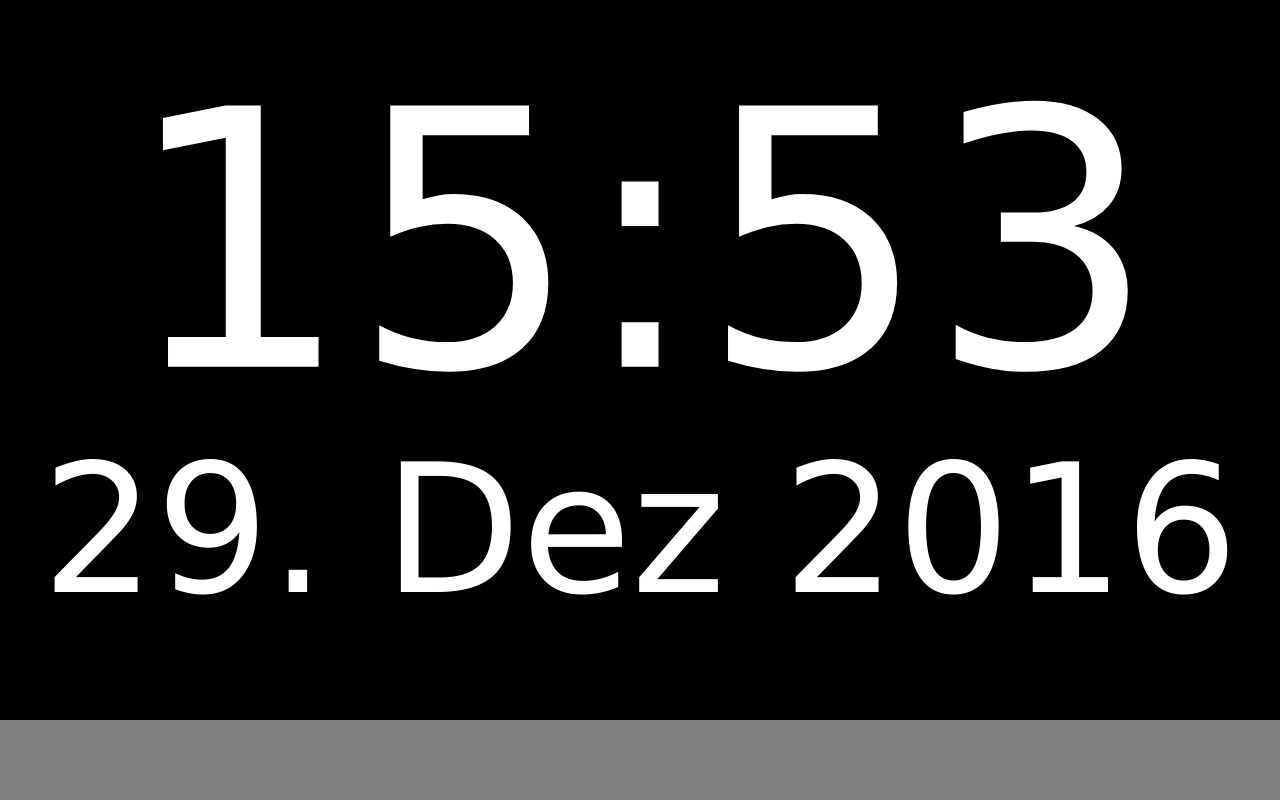
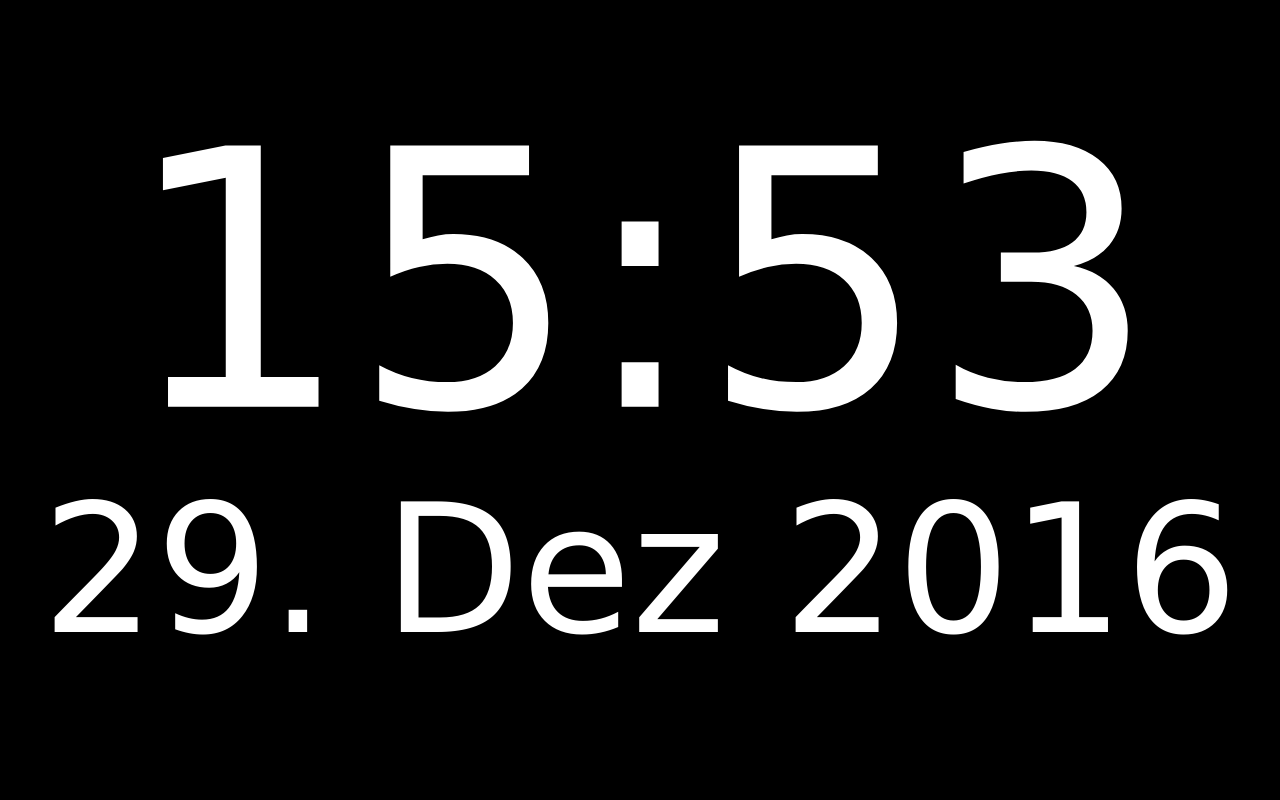
Before and after one commit to mehlbox/DieUhr, a PHP site: page /display.html in a window 1280 px wide. Run offline with PHP 8.4, Linux system fonts and the light colour scheme; data that the repository does not hold is empty.

Commit message:
center text on all screen ratio

```diff
--- a/display.css
+++ b/display.css
@@ -1,17 +1,16 @@
 body {
 	font-size: 28vw;
-	background: gray;
+	font-family:Verdana,sans-serif;
+	background-color:black;
+	overflow: hidden;
 }
 
 #wrap {
 	position:absolute;
 	left:0; right:0; top:0; bottom:0;
-	height:56.25vw;
-    width: 100vw;
-    background-color: black;
-	font-family:Verdana,sans-serif;
+	height:100vh;
+	width: 100vw;
 	text-align:center;
-	overflow: hidden;
 }
 
 #center {
```
